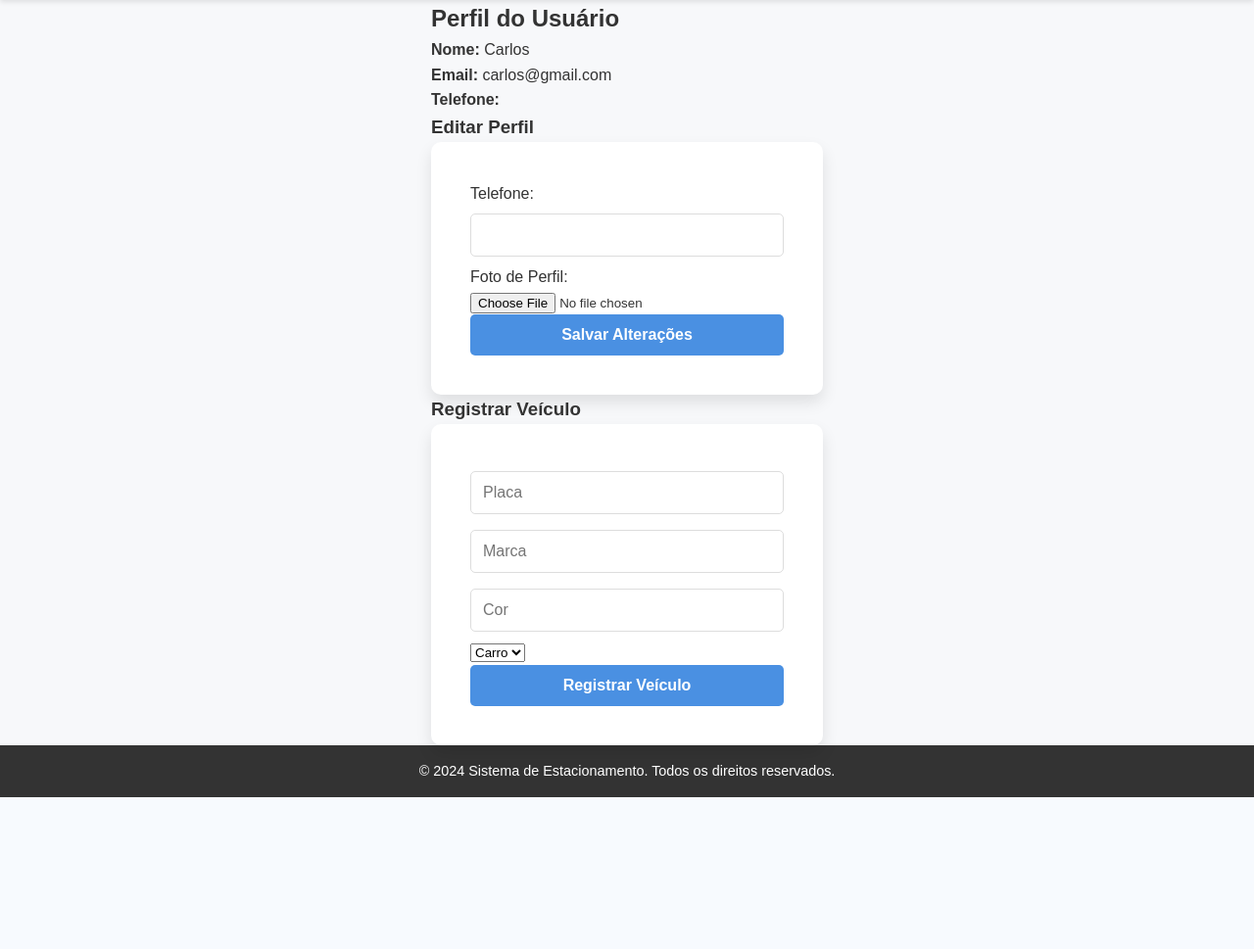
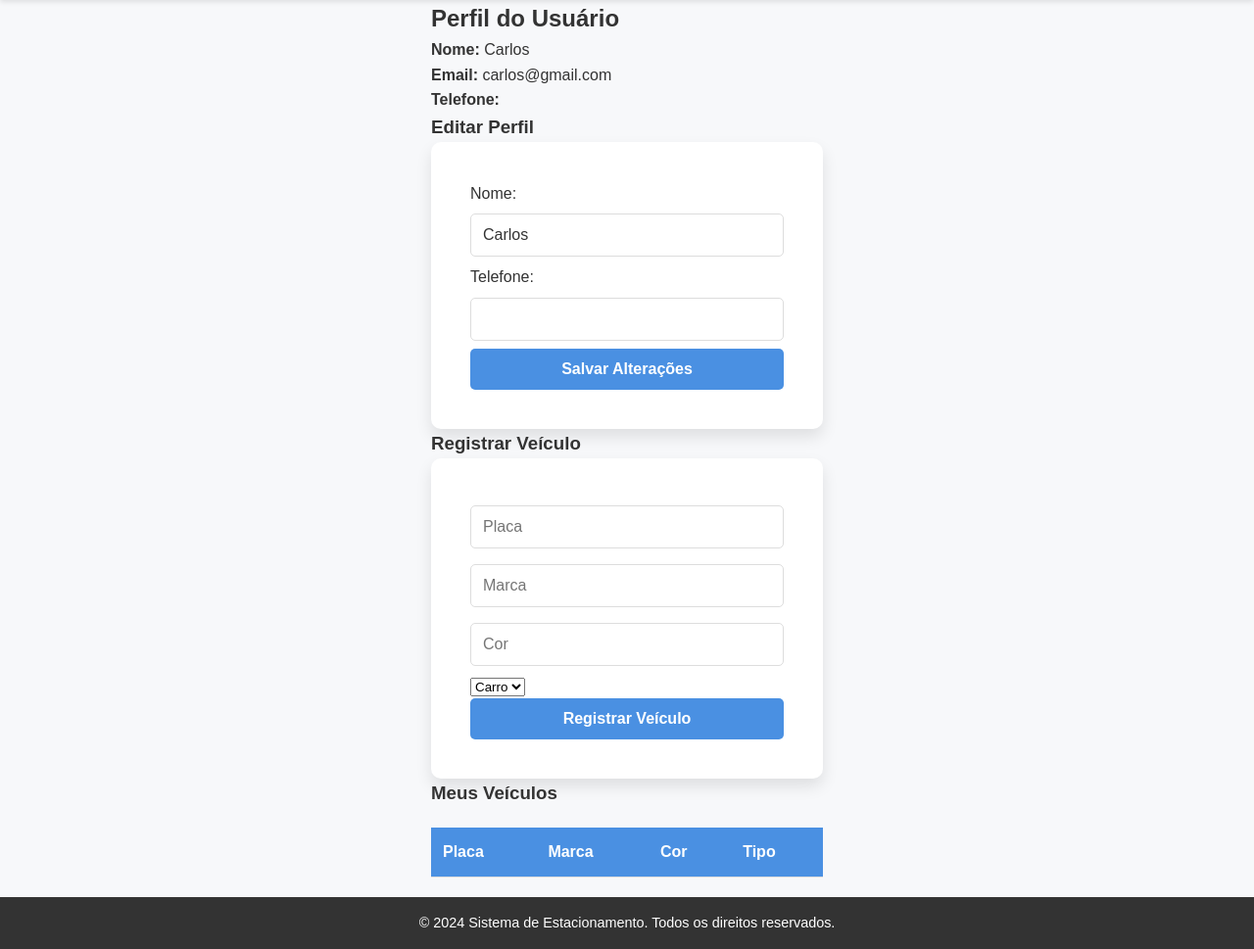
Before and after one commit to vtrms457/Projeto_18_11, a PHP site: page /perfil.php in a window 1280 px wide. Shown: the part 46-1015 px from the top of the page at 98% size. Before the commit the page ends 860 px from the top, so only its background shows below. Run offline with PHP 8.4, Linux system fonts and the light colour scheme; a user stored in the database is signed in; data comes from the database, SQL or seed files in the repository; lists and menus that the app fills with data are empty.

Commit message:
Update perfil.php
Adicionei a opção de alterar o nome de usuario
E arrumei a funcionalidade registrar veículo ali também

```diff
--- a/projeto/perfil.php
+++ b/projeto/perfil.php
@@ -1,5 +1,4 @@
 <?php
-
 include 'db.php';
 
 $mensagem = "";
@@ -25,8 +24,9 @@ $stmt->bind_result($nome, $email, $telefone, $foto_perfil);
 $stmt->fetch();
 $stmt->close();
 
-// Atualizar perfil (telefone e foto de perfil)
-if (isset($_POST['telefone']) || isset($_FILES['foto_perfil'])) {
+// Atualizar perfil (nome, telefone e foto de perfil)
+if (isset($_POST['nome']) || isset($_POST['telefone']) || isset($_FILES['foto_perfil'])) {
+    $nome = $_POST['nome'];
     $telefone = $_POST['telefone'];
     $foto_perfil = null;
 
@@ -35,9 +35,9 @@ if (isset($_POST['telefone']) || isset($_FILES['foto_perfil'])) {
         move_uploaded_file($_FILES['foto_perfil']['tmp_name'], $foto_perfil);
     }
 
-    $sql = "UPDATE usuarios SET telefone = ?, foto_perfil = ? WHERE id = ?";
+    $sql = "UPDATE usuarios SET nome = ?, telefone = ?, foto_perfil = ? WHERE id = ?";
     $stmt = $conn->prepare($sql);
-    $stmt->bind_param("ssi", $telefone, $foto_perfil, $usuario_id);
+    $stmt->bind_param("sssi", $nome, $telefone, $foto_perfil, $usuario_id);
 
     if ($stmt->execute()) {
         $msg_perfil = "Perfil atualizado com sucesso!";
@@ -68,6 +68,13 @@ if (isset($_POST['placa']) && isset($_POST['marca']) && isset($_POST['cor']) &&
     $stmt->close();
 }
 
+// Obter os veículos registrados pelo usuário
+$sql_veiculos = "SELECT id, placa, marca, cor, tipo FROM veiculos WHERE usuario_id = ?";
+$stmt_veiculos = $conn->prepare($sql_veiculos);
+$stmt_veiculos->bind_param("i", $usuario_id);
+$stmt_veiculos->execute();
+$result_veiculos = $stmt_veiculos->get_result();
+
 $conn->close();
 ?>
 
@@ -97,9 +104,6 @@ $conn->close();
                 <p><strong>Nome:</strong> <?php echo htmlspecialchars($nome); ?></p>
                 <p><strong>Email:</strong> <?php echo htmlspecialchars($email); ?></p>
                 <p><strong>Telefone:</strong> <?php echo htmlspecialchars($telefone); ?></p>
-                <?php if ($foto_perfil): ?>
-                    <img src="<?php echo htmlspecialchars($foto_perfil); ?>" alt="Foto de Perfil">
-                <?php endif; ?>
             </div>
 
             <!-- Exibir mensagens de sucesso/erro -->
@@ -109,11 +113,11 @@ $conn->close();
             <!-- Formulário para editar perfil -->
             <h3>Editar Perfil</h3>
             <form action="" method="post" enctype="multipart/form-data">
+                <label for="nome">Nome:</label>
+                <input type="text" id="nome" name="nome" value="<?php echo htmlspecialchars($nome); ?>" required>
+
                 <label for="telefone">Telefone:</label>
                 <input type="text" id="telefone" name="telefone" value="<?php echo htmlspecialchars($telefone); ?>">
-
-                <label for="foto_perfil">Foto de Perfil:</label>
-                <input type="file" id="foto_perfil" name="foto_perfil" accept="image/*">
 
                 <button type="submit">Salvar Alterações</button>
             </form>
@@ -132,15 +136,27 @@ $conn->close();
                     <button type="submit">Registrar Veículo</button>
                 </form>
             </section>
+
+            <!-- Exibir veículos cadastrados -->
+            <h3>Meus Veículos</h3>
+            <table>
+                <tr>
+                    <th>Placa</th>
+                    <th>Marca</th>
+                    <th>Cor</th>
+                    <th>Tipo</th>
+                </tr>
+                <?php while ($veiculo = $result_veiculos->fetch_assoc()): ?>
+                    <tr>
+                        <td><?php echo $veiculo['placa']; ?></td>
+                        <td><?php echo $veiculo['marca']; ?></td>
+                        <td><?php echo $veiculo['cor']; ?></td>
+                        <td><?php echo $veiculo['tipo']; ?></td>
+                    </tr>
+                <?php endwhile; ?>
+            </table>
         </section>
     </main>
-
-    <?php if ($mensagem): ?>
-    <div>
-        <?php echo $mensagem; ?>
-    </div>
-    <?php endif; ?>
-
 
     <footer>
         <p>© 2024 Sistema de Estacionamento. Todos os direitos reservados.</p>
```
